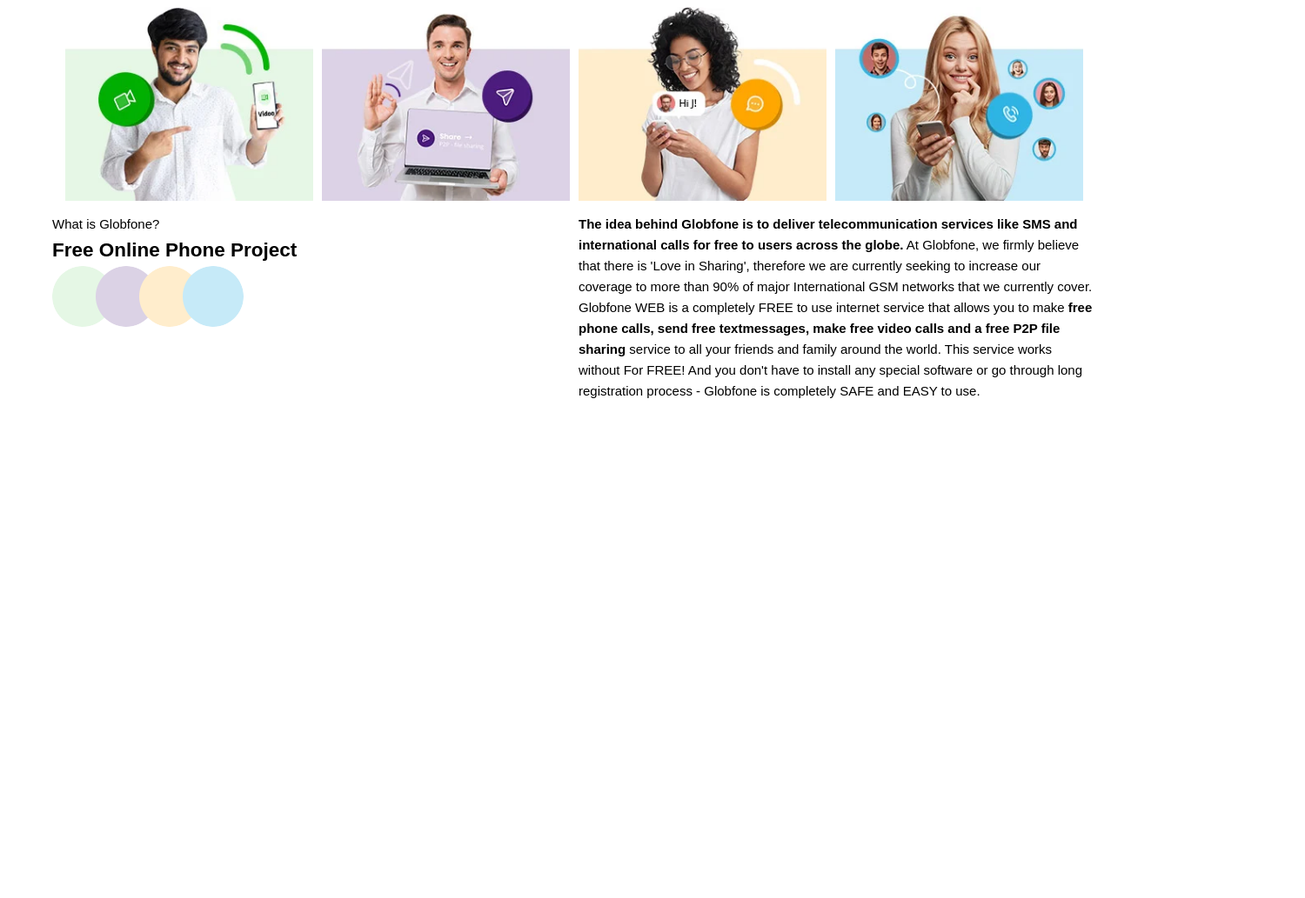
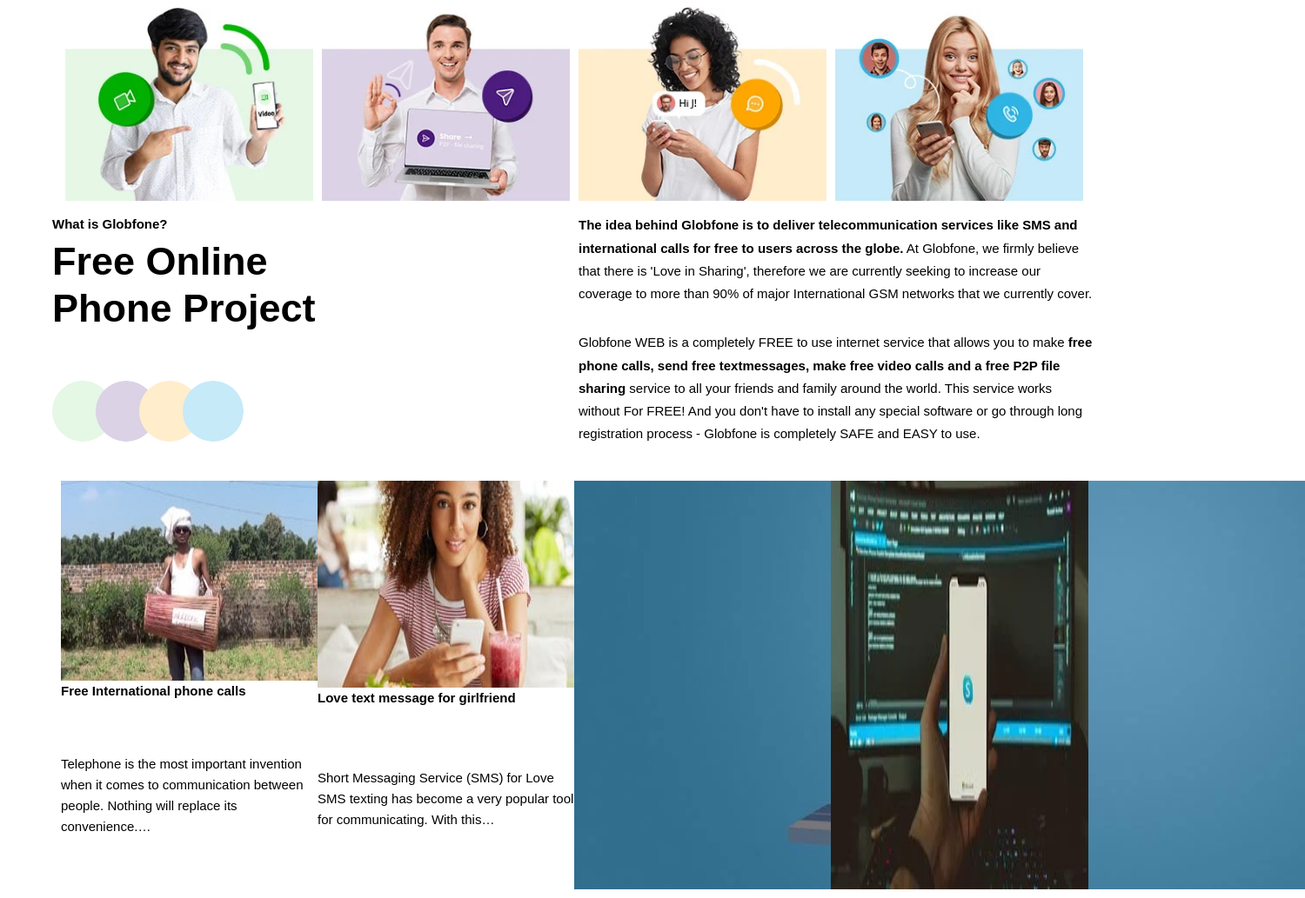
Before and after one commit to Emmy002015/globfone-practice, a plain HTML site: page Globfone-Practice/globfone.html in a window 1280 px wide. Shown: the part 107-1140 px from the top of the page at 87% size, 1500 px wide, since content can reach past the window. Before the commit the page ends 800 px from the top, so only its background shows below. Drawn offline with Linux system fonts and the light colour scheme.

Commit message:
Add files via upload

```diff
--- a/Globfone-Practice/globfone-styling2.css
+++ b/Globfone-Practice/globfone-styling2.css
@@ -85,9 +85,85 @@ body {
     width: 50%;
     padding-right: 5px;
 }
+
+.cl1 {
+    font-weight: 600;
+    margin-bottom: 4px;
+}
+.cl2 {
+    margin-bottom: 56px;
+    font-size: 3rem;
+    font-weight: 700;
+    line-height: 1.2;
+    font-family: poppins,sans-serif;
+}
+.cl3 {
+    width: 220px;
+}
+.cl4 {
+    /* min-height: 1px; */
+    /* padding: auto; */
+}
 .content2-right {
     width: 50%;
     padding-left: 5px;
     display: flex;
     justify-content: flex-end;
 }
+.cr2 {
+    margin-bottom: 2rem;
+    line-height: 1.75;
+}
+.cr4 {
+    margin-bottom: 2rem;
+    line-height: 1.75;
+}
+.content3-wrapper {
+    /* display: flex; */
+}
+.content3 {
+    padding: 10px;
+    margin: auto;
+    max-width: 100%;
+    display: flex;
+    flex-wrap: wrap;
+}
+.test {
+    display: flex;
+    max-width: 100%;
+    flex-wrap: wrap;
+}
+.cont3-1{
+    width: 25%;
+    display: flex;
+    /* display: flex; */
+    flex-wrap: wrap;
+}
+.image2-1 {
+    /* padding: 7px;
+    width: 25%;
+    display: flex;
+    justify-content: center;
+    align-items: center; */
+}
+/* .image2-2 {
+    padding: 7px;
+    width: 100%;
+    display: flex;
+    justify-content: center;
+    align-items: center;
+}
+.image2-3 {
+    padding: 7px;
+    width: 25%;
+    display: flex;
+    justify-content: center;
+    align-items: center;
+}
+.image2-4 {
+    padding: 7px;
+    width: 25%;
+    display: flex;
+    justify-content: center;
+    align-items: center;
+} */
--- a/Globfone-Practice/globfone.html
+++ b/Globfone-Practice/globfone.html
@@ -39,27 +39,49 @@
         <div class="content2-wrapper">
             <div class="content2">
                 <div class="content2-left">
-                    <div><p>What is Globfone?</p></div>
-                    <h2>Free Online Phone Project</h2>
-                    <div>
-                        <img src="images/circles.webp" alt="circles">
+                    <div class="cl1">What is Globfone?</div>
+                    <h2 class="cl2">Free Online <br> Phone Project</h2>
+                    <div class="cl3">
+                        <img class="cl4" src="images/circles.webp" alt="circles">
                     </div>
                 </div>
                 <div class="content2-right">
-                    <div>
-                        <p>
-                            <strong>The idea behind Globfone is to deliver telecommunication services like SMS and international calls for free to users across the globe.</strong>
+                    <div class="cr1">
+                        <p class="cr2">
+                            <strong class="cr3">The idea behind Globfone is to deliver telecommunication services like SMS and international calls for free to users across the globe.</strong>
                             At Globfone, we firmly believe that there is 'Love in Sharing', therefore we are currently seeking to increase our coverage to more than 90% of major International GSM networks that we currently cover.
                         </p>
-                        <p>
+                        <p class="cr4">
                             Globfone WEB is a completely FREE to use internet service that allows you to make
-                            <strong>free phone calls, send free textmessages, make free video calls and a free P2P file sharing</strong>
+                            <strong class="cr5">free phone calls, send free textmessages, make free video calls and a free P2P file sharing</strong>
                             service to all your friends and family around the world. This service works without For FREE! And you don't have to install any special software or go through long registration process - Globfone is completely SAFE and EASY to use.
                         </p>
                     </div>
                 </div>
             </div>
         </div>
+        <div class="content3-wrapper">
+            <div class="content3">
+                <div class="test">
+                        <div class="cont3-1">
+                            <img class="image2-1" src="images/31b_video1-min.jpg" alt="31b_video1-min">
+                            <h4 class="head-text1">Free International phone calls</h4>
+                            <p class="sub-text1">Telephone is the most important invention when it comes to communication between people. Nothing will replace its convenience.…</p>
+                        </div>
+                        <div class="cont3-1">
+                            <img class="image2-1" src="images/7b_Love_Sms_Girfriend.jpeg" alt="7b_Love_Sms_Girfriend">
+                            <h4 class="head-text1">Love text message for girlfriend</h4>
+                            <p class="sub-text1">Short Messaging Service (SMS) for Love SMS texting has become a very popular tool for communicating. With this…</p>
+                        </div>
+                        <div class="cont3-1">
+                            <img class="image2-1" src="images/2a_5G.webp" alt="2a_5G">
+                        </div>
+                        <div class="cont3-1">
+                            <img class="image2-1" src="images/10b_Skype.webp" alt="10b_Skype">
+                        </div>
+                </div>
+            </div>
+        </div>
     </div>
 </body>
 </html>
```
Also changed, not shown: Globfone-Practice/images/10b_Skype.webp (added), Globfone-Practice/images/2a_5G.webp (added), Globfone-Practice/images/31b_video1-min.jpg (added), Globfone-Practice/images/7b_Love_Sms_Girfriend.jpeg (added).
